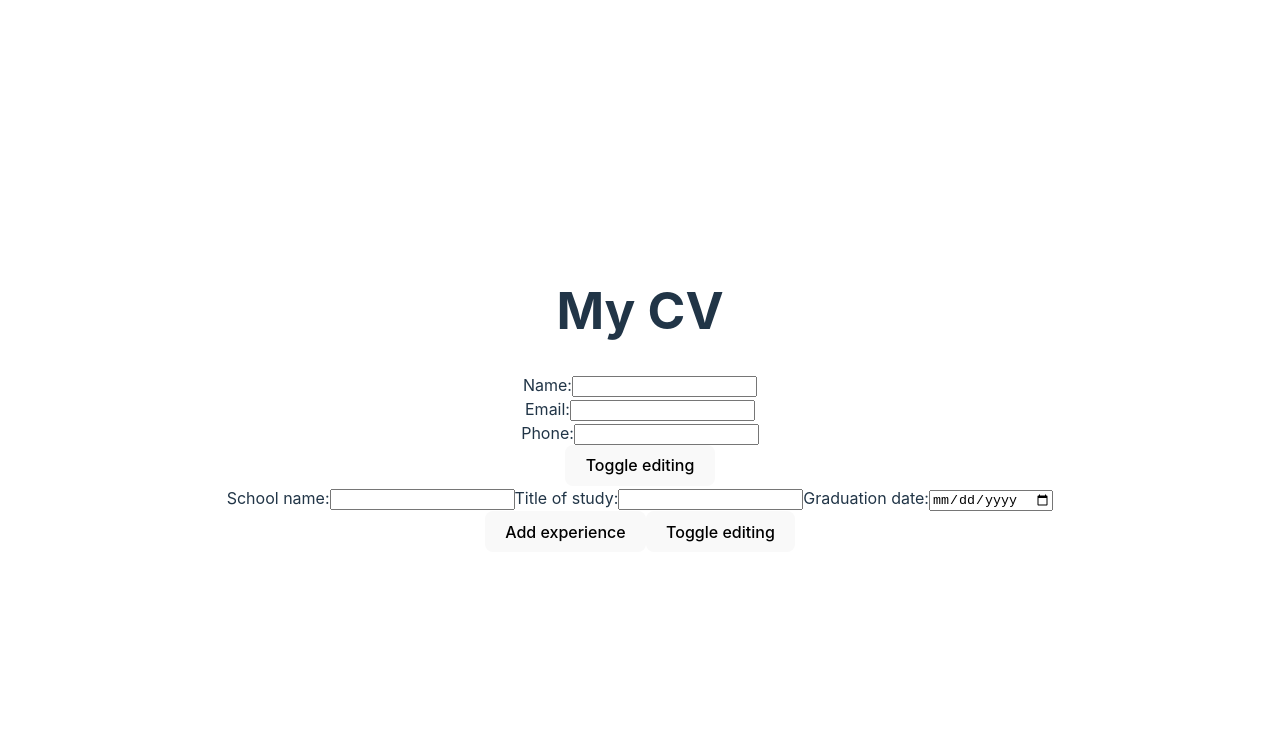
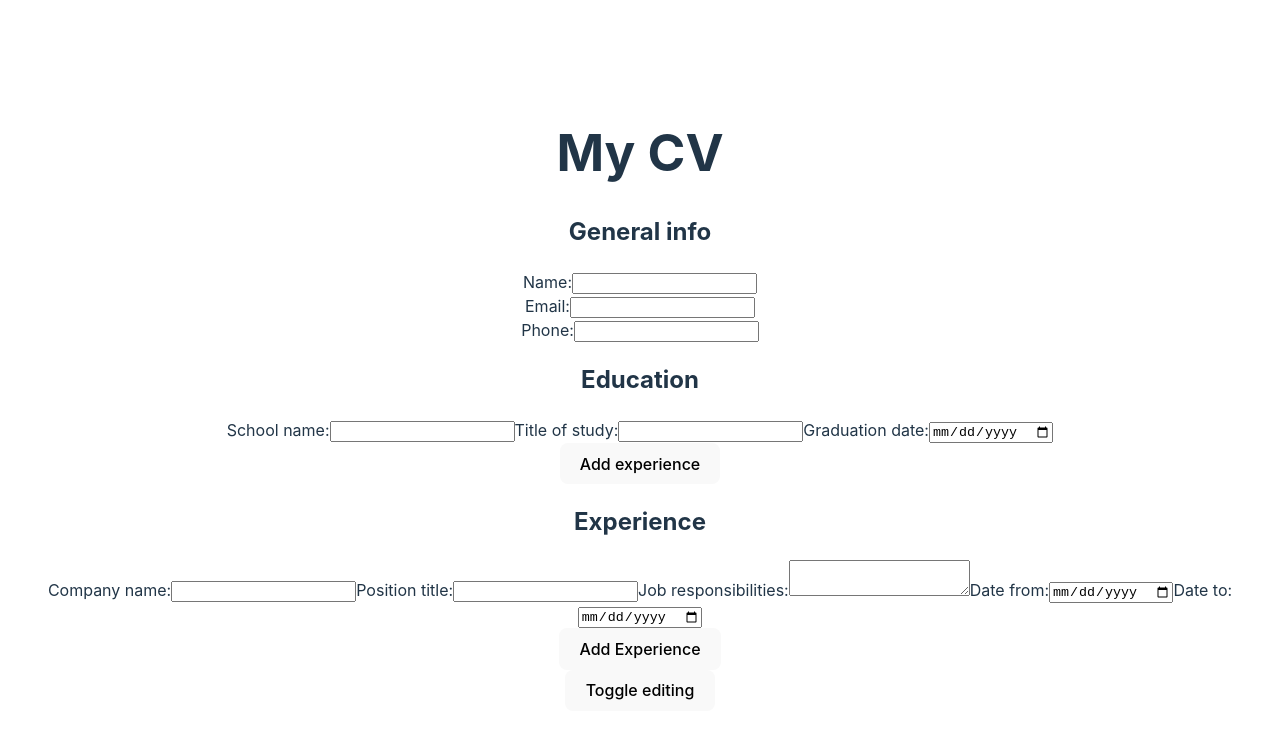
Before and after one commit to konradhorber/cv-builder, a React (Vite) app: page / in a window 1280 px wide. Shown: the top 738 px of the page. Built offline with nearby package versions, Linux system fonts and the light colour scheme.

Commit message:
Refactor app strucuture to edit toggle on entire page

```diff
--- a/src/App.tsx
+++ b/src/App.tsx
@@ -5,14 +5,24 @@ import Education from './components/Education'
 import Experience from './components/Experience'
 
 function App() {
-  const [count, setCount] = useState(0)
+  const [isEditing, setIsEditing] = useState(true);
+
+  const toggleEditing = () => {
+    setIsEditing(!isEditing);
+  };
 
   return (
     <>
       <h1>My CV</h1>
-      <GeneralInfo />
-      <Education />
-      <Experience />
+      <h2>General info</h2>
+      <GeneralInfo isEditing={isEditing} />
+      <h2>Education</h2>
+      <Education isEditing={isEditing} />
+      <h2>Experience</h2>
+      <Experience isEditing={isEditing} />
+      <button type="button" onClick={toggleEditing}>
+        Toggle editing
+      </button>
     </>
   )
 }
--- a/src/components/Education.tsx
+++ b/src/components/Education.tsx
@@ -1,7 +1,10 @@
 import { useState } from "react";
 
-function Education() {
-    const [isEditing, setIsEditing] = useState(true);
+interface GeneralInfoProps {
+    isEditing: boolean;
+}
+
+function Education({ isEditing }: GeneralInfoProps) {
     const [experiences, setExperiences] = useState([
         {
         schoolName: "",
@@ -30,10 +33,6 @@ function Education() {
             }
         ]);
     }
-
-    const toggleEditing = () => {
-        setIsEditing(!isEditing);
-    };
 
     return (
         <form>
@@ -80,9 +79,6 @@ function Education() {
                     </div>
                 ))
             )}
-            <button type="button" onClick={toggleEditing}>
-                Toggle editing
-            </button>
         </form>
     );
 }
--- a/src/components/Experience.tsx
+++ b/src/components/Experience.tsx
@@ -1,6 +1,118 @@
+import { useState } from "react";
 
-function Experience() {
-
+interface GeneralInfoProps {
+    isEditing: boolean;
 }
 
-export default Experience
+function Experience({ isEditing }: GeneralInfoProps) {
+  // An array to hold multiple work experience objects.
+  const [experiences, setExperiences] = useState([
+    {
+      companyName: "",
+      positionTitle: "",
+      jobResponsibilities: "",
+      dateFrom: "",
+      dateTo: ""
+    }
+  ]);
+
+  // Generic change handler that works for both input and textarea elements.
+  const handleExperienceChange = (
+    index: number,
+    e: React.ChangeEvent<HTMLInputElement | HTMLTextAreaElement>
+  ) => {
+    const updatedExperiences = experiences.map((experience, i) =>
+      i === index
+        ? { ...experience, [e.target.name]: e.target.value }
+        : experience
+    );
+    setExperiences(updatedExperiences);
+  };
+
+  // Adds a new blank experience entry.
+  const addExperience = () => {
+    setExperiences([
+      ...experiences,
+      {
+        companyName: "",
+        positionTitle: "",
+        jobResponsibilities: "",
+        dateFrom: "",
+        dateTo: ""
+      }
+    ]);
+  };
+
+  return (
+    <form>
+      {isEditing ? (
+        <>
+          {experiences.map((experience, index) => (
+            <div key={index}>
+              <label htmlFor={`companyName-${index}`}>Company name:</label>
+              <input
+                type="text"
+                id={`companyName-${index}`}
+                name="companyName"
+                value={experience.companyName}
+                onChange={(e) => handleExperienceChange(index, e)}
+              />
+
+              <label htmlFor={`positionTitle-${index}`}>Position title:</label>
+              <input
+                type="text"
+                id={`positionTitle-${index}`}
+                name="positionTitle"
+                value={experience.positionTitle}
+                onChange={(e) => handleExperienceChange(index, e)}
+              />
+
+              <label htmlFor={`jobResponsibilities-${index}`}>Job responsibilities:</label>
+              <textarea
+                id={`jobResponsibilities-${index}`}
+                name="jobResponsibilities"
+                value={experience.jobResponsibilities}
+                onChange={(e) => handleExperienceChange(index, e)}
+              ></textarea>
+
+              <label htmlFor={`dateFrom-${index}`}>Date from:</label>
+              <input
+                type="date"
+                id={`dateFrom-${index}`}
+                name="dateFrom"
+                value={experience.dateFrom}
+                onChange={(e) => handleExperienceChange(index, e)}
+              />
+
+              <label htmlFor={`dateTo-${index}`}>Date to:</label>
+              <input
+                type="date"
+                id={`dateTo-${index}`}
+                name="dateTo"
+                value={experience.dateTo}
+                onChange={(e) => handleExperienceChange(index, e)}
+              />
+            </div>
+          ))}
+          <button type="button" onClick={addExperience}>
+            Add Experience
+          </button>
+        </>
+      ) : (
+        <>
+          {experiences.map((experience, index) => (
+            <div key={index}>
+              <p>Company name: {experience.companyName}</p>
+              <p>Position title: {experience.positionTitle}</p>
+              <p>Job responsibilities: {experience.jobResponsibilities}</p>
+              <p>Date from: {experience.dateFrom}</p>
+              <p>Date to: {experience.dateTo}</p>
+            </div>
+          ))}
+        </>
+      )}
+    </form>
+  );
+}
+
+export default Experience;
--- a/src/components/GeneralInfo.tsx
+++ b/src/components/GeneralInfo.tsx
@@ -1,7 +1,10 @@
 import { useState } from "react";
 
-function GeneralInfo() {
-    const [isEditing, setIsEditing] = useState(true);
+interface GeneralInfoProps {
+    isEditing: boolean;
+}
+
+function GeneralInfo({ isEditing }: GeneralInfoProps) {
     const [formData, setFormData] = useState({
         name: "",
         email: "",
@@ -13,10 +16,6 @@ function GeneralInfo() {
             ...formData,
             [e.target.name]: e.target.value
         });
-    };
-
-    const toggleEditing = () => {
-        setIsEditing(!isEditing);
     };
 
     return (
@@ -61,9 +60,7 @@ function GeneralInfo() {
                     <p>Phone: {formData.phone as string}</p>
                 </div>
             )}
-            <button type="button" onClick={toggleEditing}>
-                Toggle editing
-            </button>
+
         </form>
     );
 }
```
